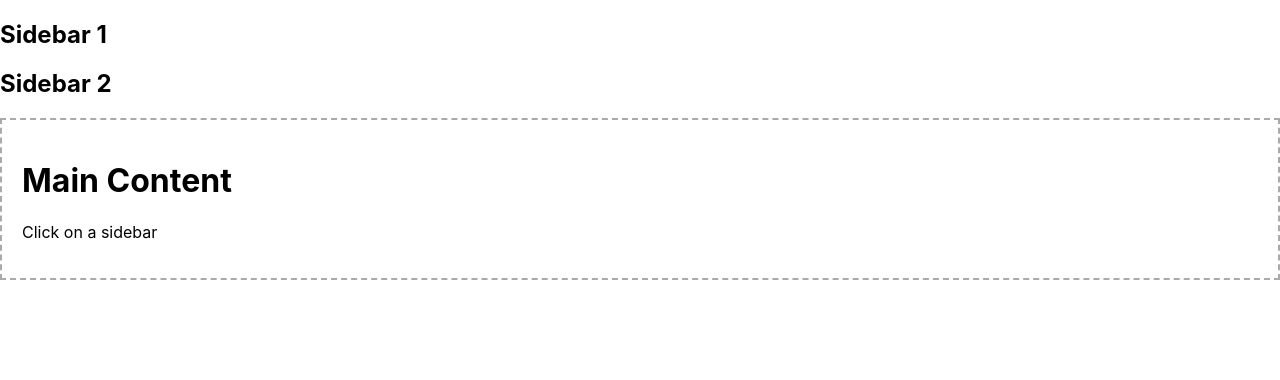
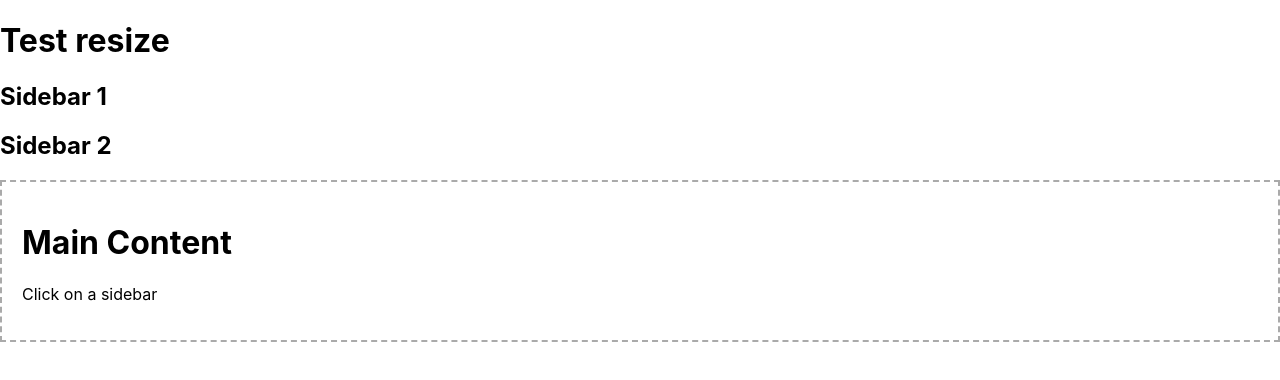
Before and after one commit to NguyenDuyTu97/todolist-redux, a React (Create React App) app: page / in a window 1280 px wide. Shown: the top 380 px of the page. Built offline with nearby package versions, Linux system fonts and the light colour scheme.

Commit message:
'deploy2'

```diff
--- a/src/App.js
+++ b/src/App.js
@@ -5,6 +5,7 @@ import TodoList from './components/todolist';
 function App() {
   return (
     <div className="">
+      <h1>Test resize</h1>
       <TestResize />
       {/* <TodoList /> */}
     </div>
```
